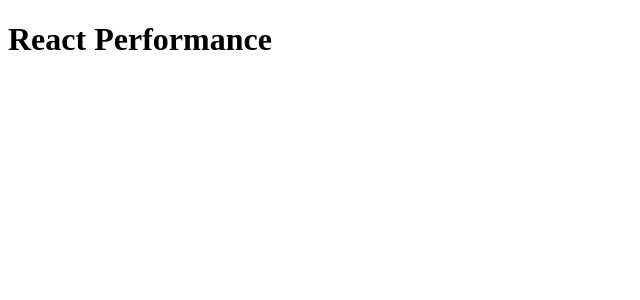
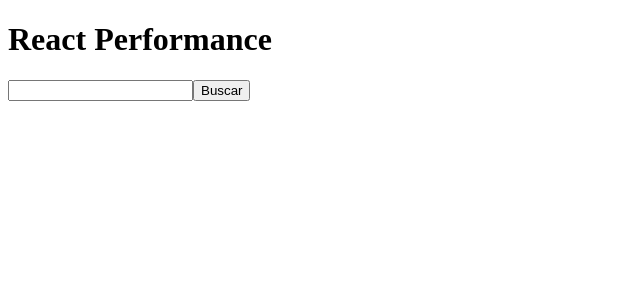
Before and after one commit to joseeduardotomazeli/react-performance, a Next.js app: page / in a window 1280 px wide. Shown: the top 300 px of the page, without its empty margins (0-640 px from the left). Built offline with nearby package versions, Linux system fonts and the light colour scheme.

Commit message:
feat: add json server and products components

```diff
--- a/package.json
+++ b/package.json
@@ -6,7 +6,8 @@
     "dev": "next dev",
     "build": "next build",
     "start": "next start",
-    "lint": "next lint"
+    "lint": "next lint",
+    "server": "json-server -d 750 -w -p 3333 ./server.js"
   },
   "dependencies": {
     "next": "11.1.2",
@@ -18,6 +19,7 @@
     "@types/react-dom": "^17.0.9",
     "eslint": "8.0.1",
     "eslint-config-next": "11.1.2",
+    "json-server": "^0.17.0",
     "typescript": "^4.4.4"
   }
 }
--- /dev/null
+++ b/src/components/ProductItem.tsx
@@ -0,0 +1,21 @@
+interface Product {
+  id: number;
+  title: string;
+  price: number;
+}
+
+interface ProductItemProps {
+  product: Product;
+}
+
+function ProductItem(props: ProductItemProps) {
+  const { product } = props;
+
+  return (
+    <div>
+      {product.title} - <strong>{product.price}</strong>
+    </div>
+  );
+}
+
+export default ProductItem;
--- /dev/null
+++ b/src/components/ProductResults.tsx
@@ -0,0 +1,25 @@
+import ProductItem from './ProductItem';
+
+interface Product {
+  id: number;
+  title: string;
+  price: number;
+}
+
+interface ProductResultsProps {
+  results: Product[];
+}
+
+function ProductResults(props: ProductResultsProps) {
+  const { results } = props;
+
+  return (
+    <div>
+      {results.map((product) => (
+        <ProductItem key={product.id} product={product} />
+      ))}
+    </div>
+  );
+}
+
+export default ProductResults;
--- a/src/pages/_app.tsx
+++ b/src/pages/_app.tsx
@@ -1,5 +1,7 @@
-function MyApp({ Component, pageProps }) {
+import { AppProps } from 'next/app';
+
+function App({ Component, pageProps }: AppProps) {
   return <Component {...pageProps} />;
 }
 
-export default MyApp;
+export default App;
--- a/src/pages/index.tsx
+++ b/src/pages/index.tsx
@@ -1,5 +1,39 @@
+import { useState, FormEvent } from 'react';
+
+import ProductResultsProps from '../components/ProductResults';
+
 function Home() {
-  return <h1>React Performance</h1>;
+  const [search, setSearch] = useState('');
+  const [results, setResults] = useState([]);
+
+  async function handleSearch(event: FormEvent) {
+    event.preventDefault();
+
+    if (!search.trim()) return;
+
+    const response = await fetch(`http://localhost:3333/products?q=${search}`);
+    const data = await response.json();
+
+    setResults(data);
+  }
+
+  return (
+    <>
+      <h1>React Performance</h1>
+
+      <form onSubmit={handleSearch}>
+        <input
+          type="text"
+          value={search}
+          onChange={(event) => setSearch(event.target.value)}
+        />
+
+        <button type="submit">Buscar</button>
+      </form>
+
+      <ProductResultsProps results={results} />
+    </>
+  );
 }
 
 export default Home;
```
Also changed, not shown: server.js (added, +17 -0 lines), 1 other file (tests, documents, lock files or other folders).
